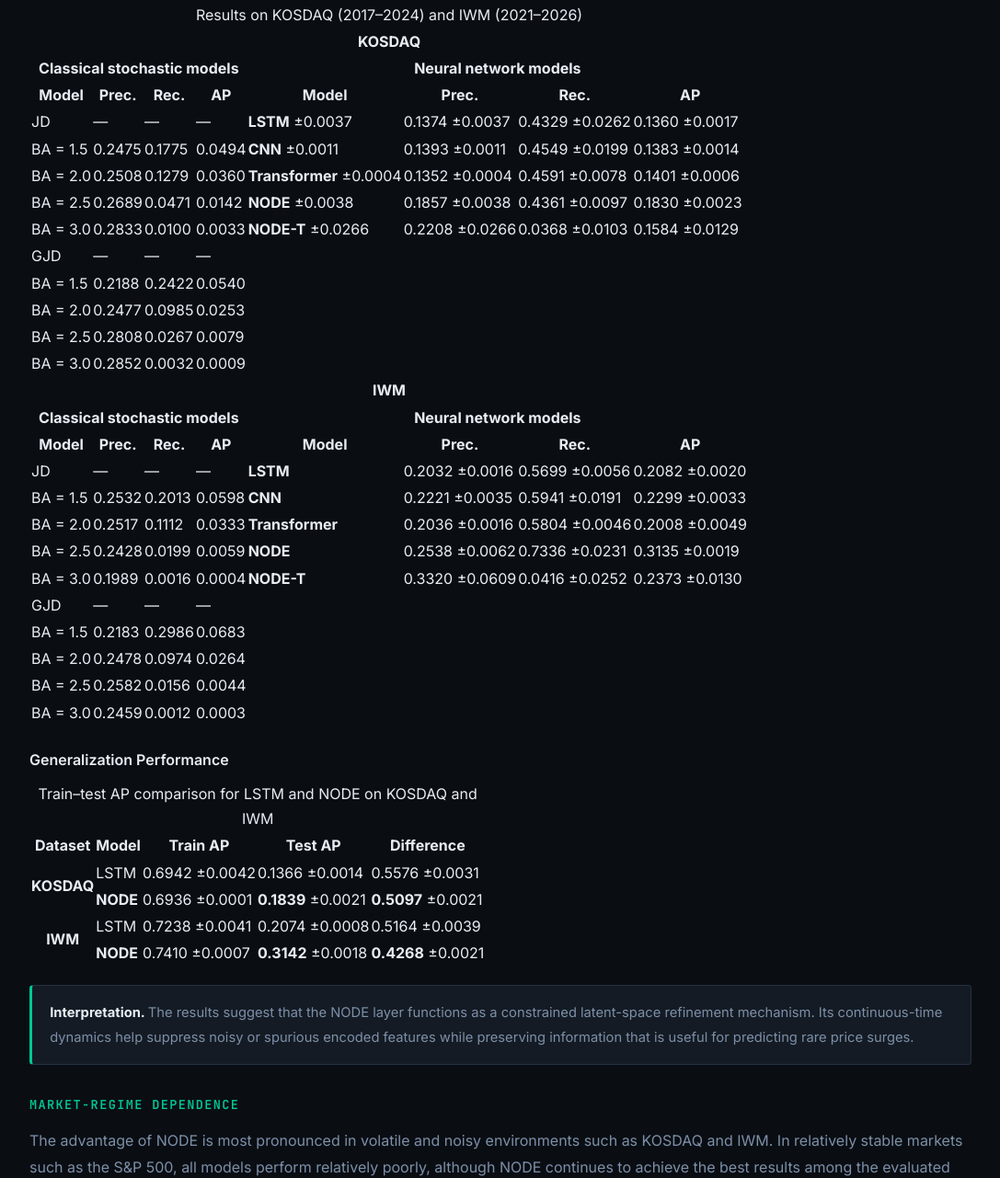
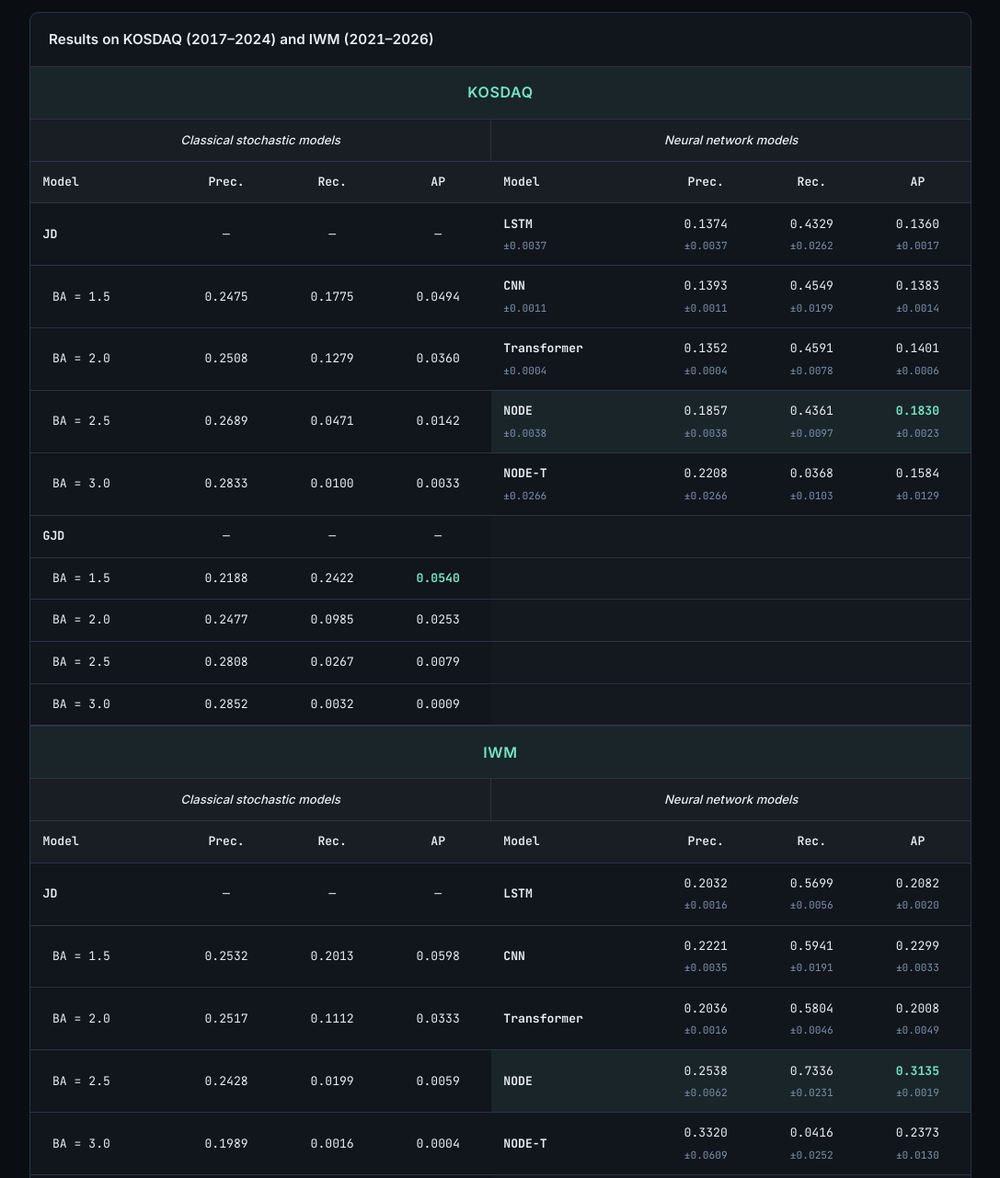
Before and after one commit to Frame-laboratory/Frame-laboratory.github.io, a plain HTML site: page projects/predicting-price-surges-with-neural-ode.html in a window 1280 px wide. Shown: the part 3944-5225 px from the top of the page at 92% size, without its empty margins (96-1183 px from the left). Drawn offline with Linux system fonts and the light colour scheme.

Commit message:
Update style.css

```diff
--- a/css/style.css
+++ b/css/style.css
@@ -616,3 +616,155 @@ footer a:hover { color: var(--accent); }
   .team-grid { grid-template-columns: 1fr; }
   nav ul a { font-size: .78rem; }
 }
+
+.results-heading {
+  margin-top: 3rem;
+  margin-bottom: 1rem;
+}
+
+.table-scroll {
+  width: 100%;
+  margin: 1.25rem 0 3rem;
+  overflow-x: auto;
+  border: 1px solid var(--border-color, #2d3340);
+  border-radius: 10px;
+  background: var(--surface-color, #11151c);
+}
+
+.research-table {
+  width: 100%;
+  min-width: 700px;
+  border-collapse: collapse;
+  font-family: "JetBrains Mono", monospace;
+  font-size: 0.82rem;
+  font-variant-numeric: tabular-nums;
+}
+
+.research-table-wide {
+  min-width: 960px;
+}
+
+.research-table caption {
+  padding: 1rem 1.25rem;
+  color: var(--text-primary);
+  font-family: "Inter", sans-serif;
+  font-size: 0.95rem;
+  font-weight: 600;
+  text-align: left;
+  caption-side: top;
+  border-bottom: 1px solid var(--border-color, #2d3340);
+}
+
+.research-table th,
+.research-table td {
+  padding: 0.7rem 0.85rem;
+  text-align: center;
+  vertical-align: middle;
+  border-bottom: 1px solid var(--border-color, #2d3340);
+}
+
+.research-table th {
+  color: var(--text-primary);
+  font-weight: 600;
+  background: rgba(255, 255, 255, 0.035);
+}
+
+.research-table td {
+  color: var(--text-secondary);
+}
+
+.research-table th:first-child,
+.research-table td:first-child,
+.research-table-wide th:nth-child(5),
+.research-table-wide td:nth-child(5) {
+  text-align: left;
+}
+
+.dataset-heading th {
+  padding: 0.9rem;
+  color: var(--accent-color, #72e6c1);
+  font-family: "Inter", sans-serif;
+  font-size: 1rem;
+  letter-spacing: 0.04em;
+  text-align: center !important;
+  background: rgba(114, 230, 193, 0.08);
+}
+
+.model-family-heading th {
+  font-family: "Inter", sans-serif;
+  font-style: italic;
+  font-weight: 500;
+  text-align: center !important;
+}
+
+.model-family-heading th:first-child {
+  border-right: 1px solid var(--border-color, #2d3340);
+}
+
+.model-group {
+  color: var(--text-primary) !important;
+  font-weight: 700;
+}
+
+.model-variant {
+  padding-left: 1.5rem !important;
+  color: var(--text-secondary);
+}
+
+.standard-error {
+  display: block;
+  margin-top: 0.2rem;
+  color: var(--text-muted, #858d9a);
+  font-size: 0.7rem;
+  font-weight: 400;
+}
+
+.inline-error {
+  color: var(--text-muted, #858d9a);
+  font-size: 0.72rem;
+  white-space: nowrap;
+}
+
+.best-model,
+.best-result {
+  background: rgba(114, 230, 193, 0.08);
+}
+
+.best-result,
+.best-stochastic {
+  color: var(--accent-color, #72e6c1) !important;
+  font-weight: 700;
+}
+
+.node-row {
+  background: rgba(114, 230, 193, 0.055);
+}
+
+.dataset-divider > th,
+.dataset-divider > td {
+  border-top: 2px solid var(--border-color, #2d3340);
+}
+
+.empty-cell {
+  background: rgba(255, 255, 255, 0.012);
+}
+
+.research-table tbody tr:hover {
+  background: rgba(255, 255, 255, 0.035);
+}
+
+.research-table tbody tr:last-child th,
+.research-table tbody tr:last-child td {
+  border-bottom: 0;
+}
+
+@media (max-width: 768px) {
+  .table-scroll {
+    margin-right: calc(-1 * var(--container-padding, 1rem));
+  }
+
+  .research-table th,
+  .research-table td {
+    padding: 0.6rem 0.7rem;
+  }
+}
```
